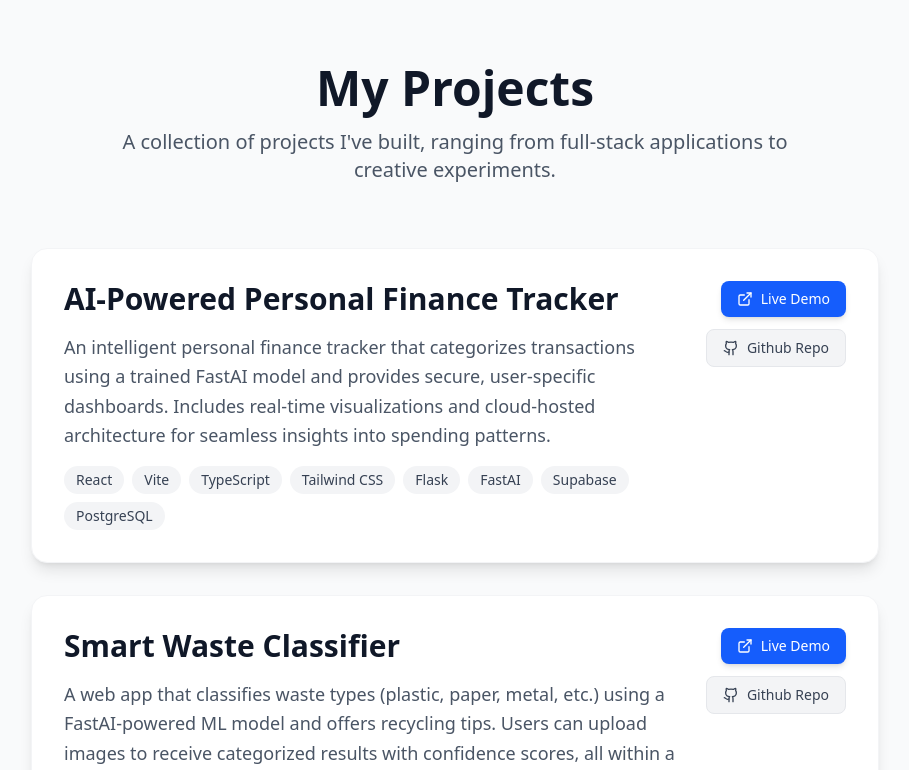
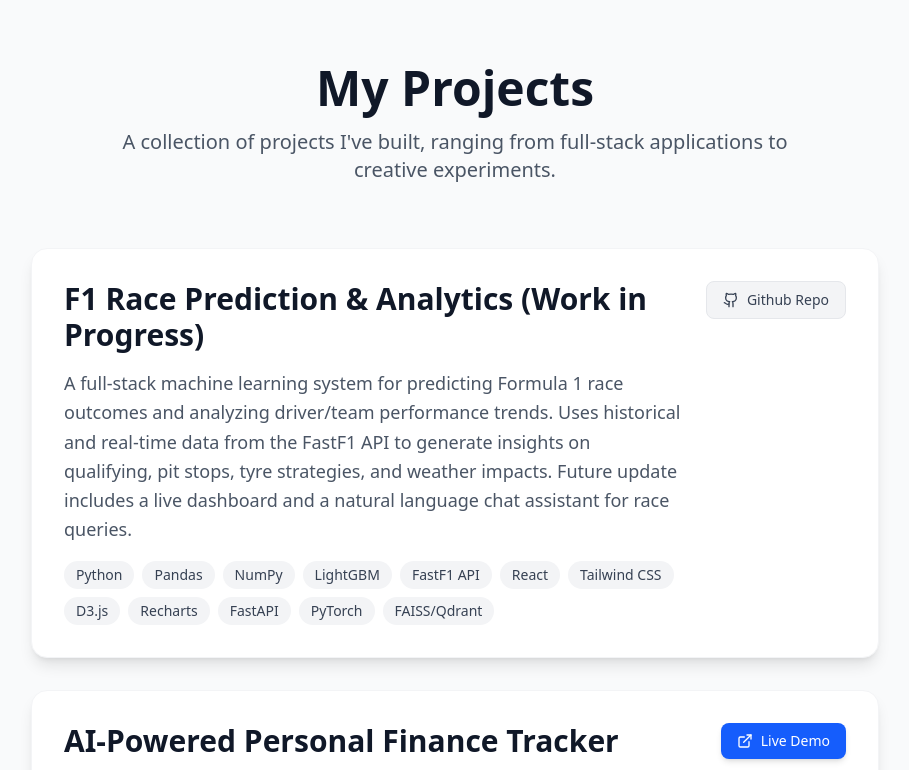
Before and after one commit to spandan3/portfolio, a React (Vite) app: page /projects in a window 1280 px wide. Shown: the top 770 px of the page, without its empty margins (185-1094 px from the left). Built offline with nearby package versions, Linux system fonts and the light colour scheme.

Commit message:
Added f1 project

```diff
--- a/src/components/Projects.tsx
+++ b/src/components/Projects.tsx
@@ -1,6 +1,18 @@
 import { ExternalLink, Github } from "lucide-react"
 
 const projects = [
+  {
+    title: "F1 Race Prediction & Analytics (Work in Progress)",
+    description:
+      "A full-stack machine learning system for predicting Formula 1 race outcomes and analyzing driver/team performance trends. Uses historical and real-time data from the FastF1 API to generate insights on qualifying, pit stops, tyre strategies, and weather impacts. Future update includes a live dashboard and a natural language chat assistant for race queries.",
+    technologies: [
+      "Python", "Pandas", "NumPy", "LightGBM", "FastF1 API",
+      "React", "Tailwind CSS", "D3.js", "Recharts",
+      "FastAPI", "PyTorch", "FAISS/Qdrant"
+    ],
+    liveUrl: null,
+    githubUrl: "https://github.com/spandan3/f1-project"
+  },
   {
     title: "AI-Powered Personal Finance Tracker",
     description:
```
Also changed, not shown: 1 other file (tests, documents, lock files or other folders).
